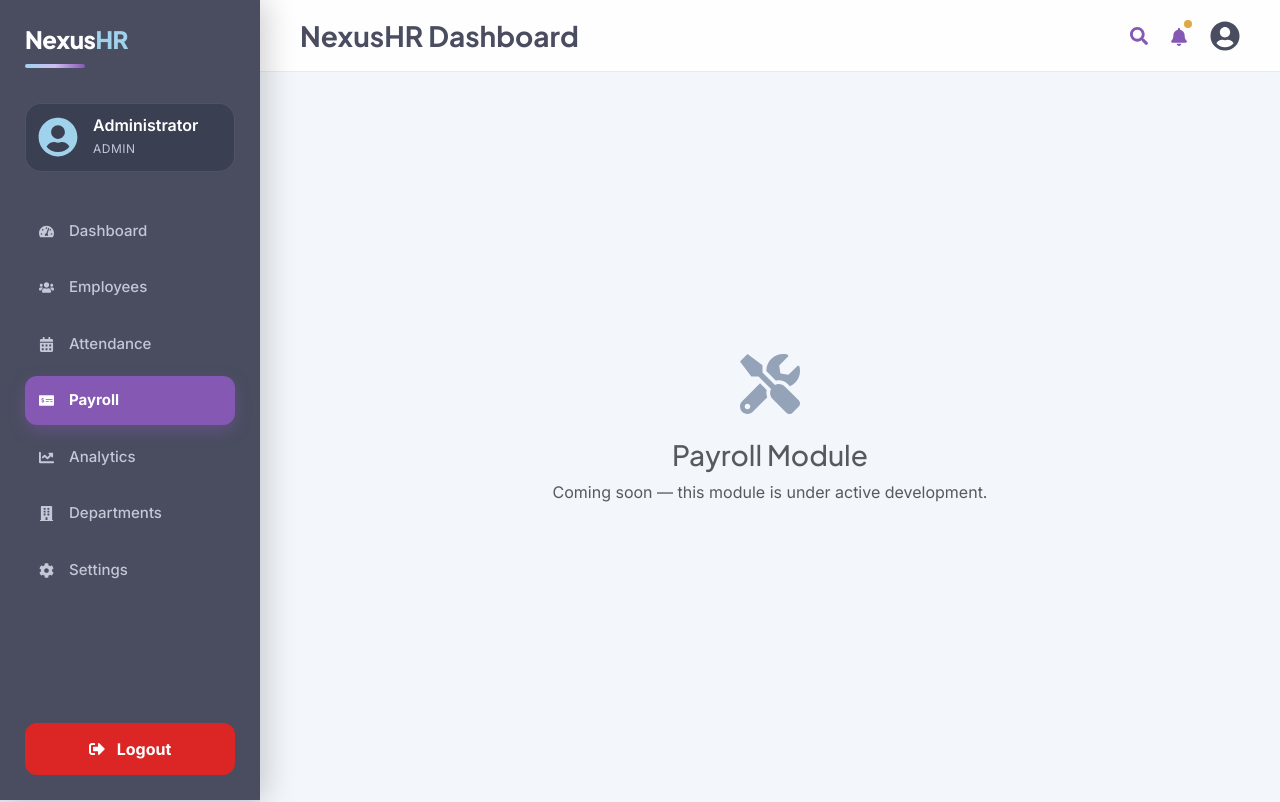
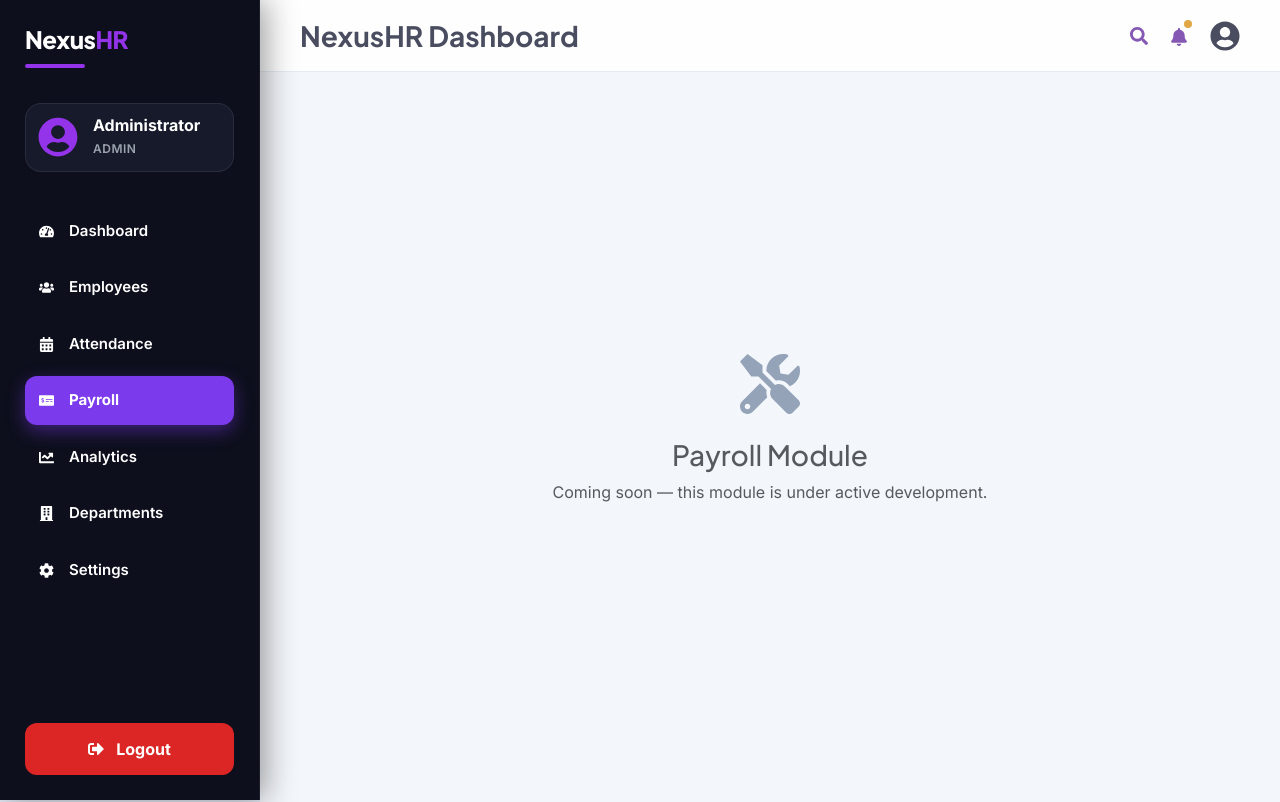
Before and after one commit to 2005-Rajat/nexushr-frontend, a React (Vite) app: page /payroll in a window 1280 px wide. Built offline with nearby package versions, Linux system fonts and the light colour scheme.

Commit message:
frontend improved

```diff
--- a/src/components/Sidebar.jsx
+++ b/src/components/Sidebar.jsx
@@ -38,15 +38,16 @@ function Sidebar() {
       style={{
         width: "260px",
         height: "100vh",
-        background: "#494D5F",
+        background: "#0D0F1C",
         position: "fixed",
-        color: "#E5EAF5",
+        color: "#FFFFFF",
         padding: "25px",
         display: "flex",
         flexDirection: "column",
         justifyContent: "space-between",
-        boxShadow: "5px 0 30px rgba(0,0,0,0.2)",
-        zIndex: 10
+        boxShadow: "5px 0 30px rgba(0,0,0,0.4)",
+        zIndex: 10,
+        borderRight: "1px solid rgba(255,255,255,0.06)"
       }}
     >
       <div>
@@ -61,14 +62,14 @@ function Sidebar() {
             letterSpacing: "-0.5px"
           }}
         >
-          Nexus<span style={{ color: "#A0D2EB" }}>HR</span>
+          Nexus<span style={{ color: "#9333EA" }}>HR</span>
         </h2>
 
         <div
           style={{
             height: "4px",
             width: "60px",
-            background: "linear-gradient(90deg, #A0D2EB, #D0BDF4, #8458B3)",
+            background: "#9333EA",
             borderRadius: "999px",
             marginBottom: "35px"
           }}
@@ -80,20 +81,20 @@ function Sidebar() {
             alignItems: "center",
             gap: "15px",
             marginBottom: "35px",
-            background: "#3B3F52",
+            background: "#171A2B",
             padding: "12px",
             borderRadius: "16px",
-            border: "1px solid rgba(255,255,255,0.1)"
+            border: "1px solid rgba(255,255,255,0.08)"
           }}
         >
-          <FaUserCircle size={40} color="#A0D2EB" />
+          <FaUserCircle size={40} color="#9333EA" />
 
           <div>
-            <h6 style={{ margin: 0, fontFamily: "'Inter', sans-serif", fontWeight: 600, color: "#FFFFFF" }}>
+            <h6 style={{ margin: 0, fontFamily: "'Inter', sans-serif", fontWeight: 700, color: "#FFFFFF" }}>
               {user ? user.name : "Administrator"}
             </h6>
 
-            <small style={{ color: "#C4C7D6", fontSize: "12px", letterSpacing: "0.5px" }}>
+            <small style={{ color: "#9CA3AF", fontSize: "12px", letterSpacing: "0.5px", fontWeight: 600 }}>
               {user ? user.role : "ADMIN"}
             </small>
           </div>
@@ -116,24 +117,22 @@ function Sidebar() {
                 borderRadius: "12px",
                 marginBottom: "8px",
                 cursor: "pointer",
-                transition: "0.2s ease",
+                transition: "0.15s ease",
                 fontSize: "15px",
                 fontFamily: "'Inter', sans-serif",
-                fontWeight: isActive ? 700 : 500,
-                background: isActive ? "#8458B3" : "transparent",
-                color: isActive ? "#FFFFFF" : "#C4C7D6",
-                boxShadow: isActive ? "0 6px 16px rgba(132, 88, 179, 0.4)" : "none"
+                fontWeight: isActive ? 700 : 600,
+                background: isActive ? "#7C3AED" : "transparent",
+                color: "#FFFFFF",
+                boxShadow: isActive ? "0 6px 18px rgba(124, 58, 237, 0.45)" : "none"
               }}
               onMouseEnter={(e) => {
                 if (!isActive) {
-                  e.currentTarget.style.background = "#3B3F52";
-                  e.currentTarget.style.color = "#FFFFFF";
+                  e.currentTarget.style.background = "#7C3AED";
                 }
               }}
               onMouseLeave={(e) => {
                 if (!isActive) {
                   e.currentTarget.style.background = "transparent";
-                  e.currentTarget.style.color = "#C4C7D6";
                 }
               }}
             >
```
